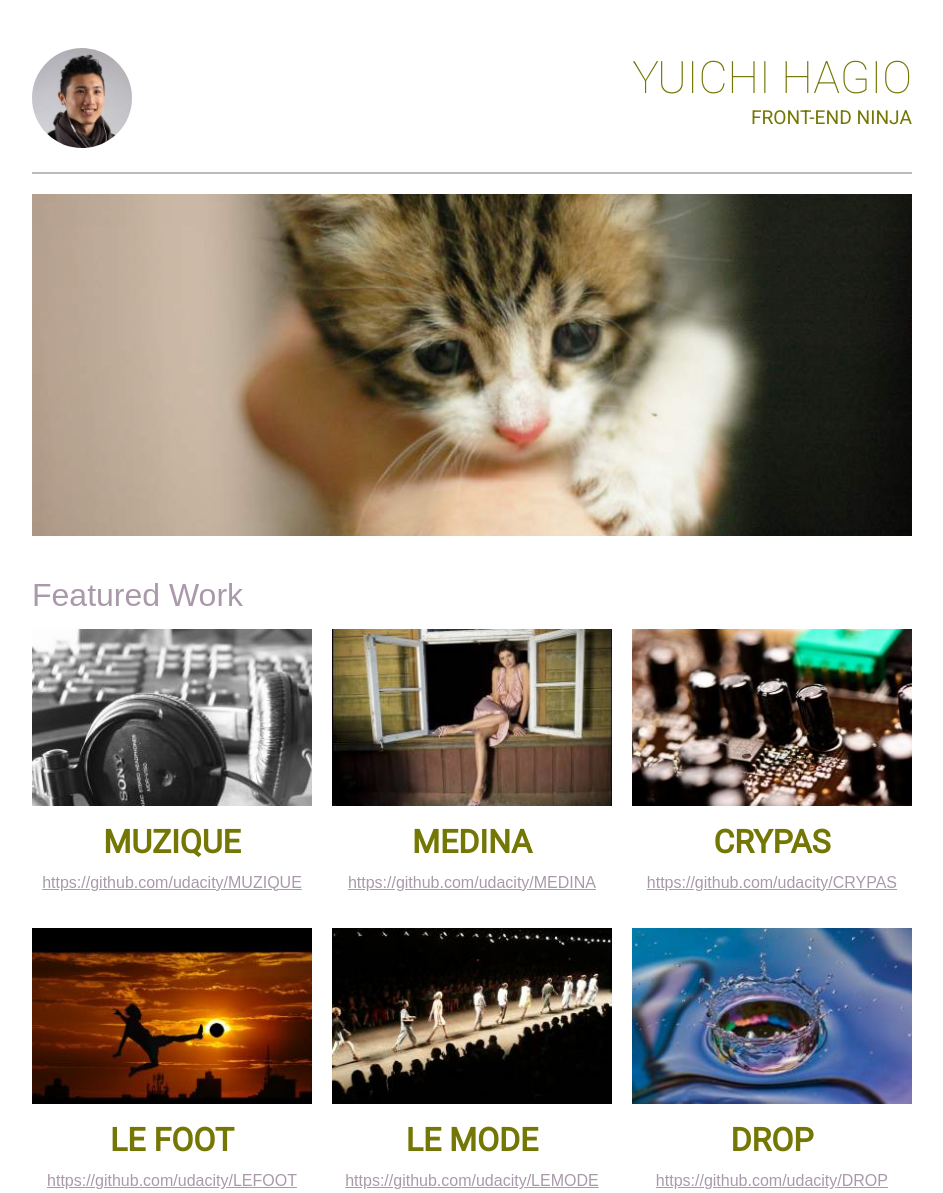
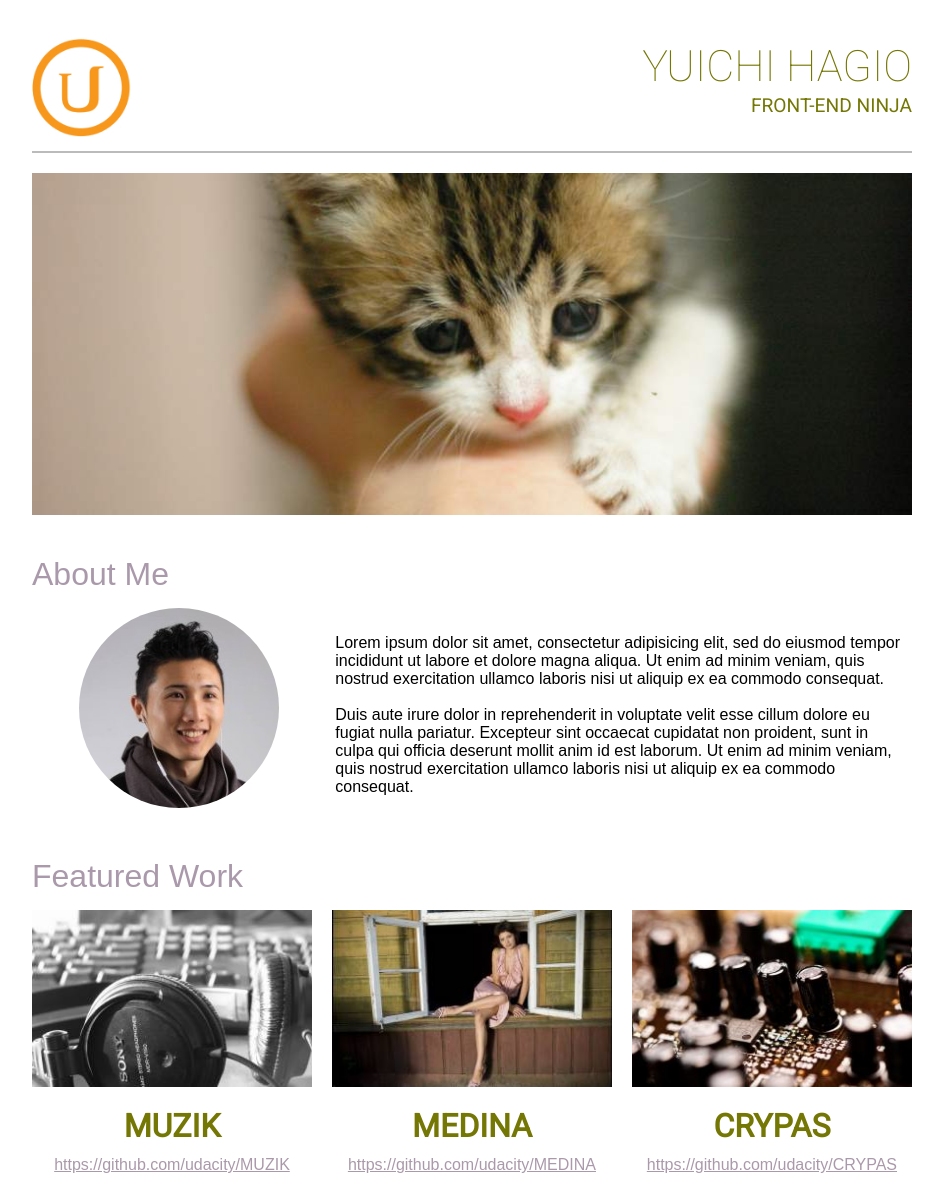
Before and after one commit to yhagio/udacity-intro-to-html-and-css, a plain HTML site: page portfolio/index.html in a window 1280 px wide. Shown: the top 1193 px of the page, without its empty margins (168-1111 px from the left). Drawn offline with Linux system fonts and the light colour scheme.

Commit message:
See changelog: Updated on Aug 15, 2015 in README

```diff
--- a/portfolio/css/main.css
+++ b/portfolio/css/main.css
@@ -1,22 +1,19 @@
-* {
-  -webkit-box-sizing: border-box;
-  -moz-box-sizing: border-box;
-  -ms-box-sizing: border-box;
-  box-sizing: border-box;
-}
-
 /***** FONT SETTINGS ******/
 body {
   font-family: sans-serif;
 }
 
-h1, h3, h4, header, .main-overlay-text {
+h1,
+h3,
+h4,
+header,
+.main-overlay-text {
   font-family: "Roboto", sans-serif;
 }
 
 h1 {
   font-weight: 100;
-  font-size: 2.8em;
+  font-size: 2.2em;
 }
 
 h2 {
@@ -29,12 +26,12 @@ h4 {
   font-size: 1.2em;
 }
 
+p {
+  font-weight: 200;
+}
+
 .main-overlay-text {
   font-size: 1.6em;
-}
-
-p {
-  font-weight: 200;
 }
 
 .work-title {
@@ -42,14 +39,16 @@ p {
 }
 
 /***** COLOR SETTINGS ******/
-h1, h3, h4 {
+h1,
+h3,
+h4 {
   color: #747704;
 }
 
-h2, .work-repo {
-  color: #A9A;
+h2,
+.work-repo {
+  color: #a9a;
 }
-
 
 /***** GENERAL ******/
 h4 {
@@ -71,21 +70,26 @@ img {
   padding: 30px 0 50px 0;
 }
 
-header, .main-image, .work {
+.main-image {
   padding: 10px;
 }
 
 /***** HEADER ******/
-.profile-image-box {
-  display: none;
+.col-6.profile-image-box {
+  width: 20%;
 }
 
-.col-6.profile-title{
+.profile-image {
   width: 100%;
+  margin-left: 10px;
+}
+
+.col-6.profile-title {
+  width: 80%;
 }
 
 hr {
-  border: 1px solid #BCBBBB;
+  border: 1px solid #bcbbbb;
   margin: 10px;
 }
 
@@ -93,6 +97,7 @@ hr {
   float: right;
   line-height: 0;
   clear: both;
+  padding-right: 10px;
 }
 /***** Main Image ******/
 
@@ -121,14 +126,41 @@ hr {
   transition: all 0.3s ease-in-out;
 }
 
+/***** About ******/
+
+.about {
+  padding: 10px;
+}
+
+.col-4.about-flex,
+.col-8.about-flex {
+  display: block;
+  width: 100%;
+}
+
+.about-image {
+  border-radius: 50%;
+  width: 200px;
+}
+
+.about-text {
+  padding: 10px;
+}
+
 /***** Featured Work ******/
+
+.work {
+  margin-bottom: 10px;
+}
+
 .feature-title {
   padding-left: 10px;
 }
 
 .each-work {
+  overflow: hidden;
   position: relative;
-  overflow: hidden;
+  padding: 10px;
 }
 
 .col-4.work {
@@ -139,7 +171,13 @@ hr {
   text-align: center;
 }
 
+.work-detail {
+  position: relative;
+  padding: 0px 10px 0 10px;
+}
+
 .work-title {
+  margin: 10px 0 15px 0;
   line-height: 0;
   clear: both;
 }
@@ -151,7 +189,7 @@ hr {
 .work-overlay {
   position: absolute;
   top: 0;
-  left: 0;
+  left: 0px;
   color: #333;
   z-index: 100;
   width: 100%;
@@ -162,8 +200,8 @@ hr {
   opacity: 0;
 }
 
-.each-work:hover .work-overlay{
-  left: 0;
+.each-work:hover .work-overlay {
+  left: -10px;
   opacity: 0.8;
   transition: all 0.3s ease-in-out;
 }
@@ -178,36 +216,53 @@ footer {
 }
 
 @media screen and (min-width: 620px) {
+
+  h1 {
+    font-size: 2.7em
+  }
+
   .main-overlay-text {
     font-weight: 100;
     font-size: 3em;
     padding-top: 40px;
   }
 
-  .profile-image-box {
-    display: block;
-  }
-
-  .profile-image {
-    width: 100px;
-    border-radius: 50px;
+  .col-6.profile-image-box {
+    width: 50%;
   }
 
   .col-6.profile-title {
     width: 50%;
   }
 
+  .profile-image {
+    width: 100px;
+  }
+
+  .col-4.about-flex {
+    width: 33.33%;
+  }
+  .col-8.about-flex {
+    width: 66.66%;
+  }
+
+  .work {
+    margin-bottom: 20px;
+  }
+
   .work-title {
     font-size: 2em;
+    margin: 25px 0 30px 0;
   }
 }
 
 @media screen and (min-width: 760px) {
+
   .main-overlay-text {
     padding-top: 70px;
   }
 
-  .work.col-4 {
+  .col-4.work {
     width: 33.33%;
   }
 }
--- a/portfolio/index.html
+++ b/portfolio/index.html
@@ -3,10 +3,10 @@
   <head>
     <meta charset="UTF-8">
     <meta name="viewport" content="width=device-width, initial-scale=1">
+    <title>YUICHI HAGIO</title>
     <link href="http://fonts.googleapis.com/css?family=Roboto:400,100" rel="stylesheet">
     <link rel="stylesheet" href="css/grid.css">
     <link rel="stylesheet" href="css/main.css">
-    <title>YUICHI HAGIO</title>
   </head>
 
   <body>
@@ -16,7 +16,7 @@
       <!-- Header -->
       <header class="row">
         <div class="col-6 profile-image-box">
-          <img src="./images/profile.jpg" alt="Profile Logo Image" class="profile-image">
+          <img src="./images/udacity-logo.jpg" alt="Profile Logo Image" class="profile-image">
         </div>
 
         <div class="col-6 profile-title">
@@ -30,12 +30,40 @@
       <!-- Main Image -->
       <div class="row">
         <div class="main-image col-12 center-text">
-          <img src="./images/mini-kitty.jpeg" srcset="./images/mini-kitty.jpeg 400w, ./images/small-kitty.jpeg 600w, ./images/large-kitty.jpeg 800w" alt="main image">
+          <img src="./images/mini-kitty.jpeg"
+               srcset="./images/mini-kitty.jpeg 400w,
+                       ./images/small-kitty.jpeg 600w,
+                       ./images/large-kitty.jpeg 800w"
+               sizes="100vw"
+               alt="main image">
           <div class="main-overlay center-text">
             <p class="main-overlay-text">I'm a Front-End Ninja</p>
           </div>
         </div>
       </div>
+
+      <!-- About Me -->
+      <section class="row">
+        <div class="col-12 feature-title">
+          <h2>About Me</h2>
+        </div>
+
+        <div class="row about">
+          <div class="col-4 about-flex">
+            <div class="about-profile center-text">
+              <img src="./images/profile.jpg" alt="About Profile Image" class="about-image">
+            </div>
+          </div>
+
+          <div class="col-8 about-flex">
+            <p class="about-text">
+              Lorem ipsum dolor sit amet, consectetur adipisicing elit, sed do eiusmod tempor incididunt ut labore et dolore magna aliqua. Ut enim ad minim veniam, quis nostrud exercitation ullamco laboris nisi ut aliquip ex ea commodo consequat.
+              <br /><br />
+              Duis aute irure dolor in reprehenderit in voluptate velit esse cillum dolore eu fugiat nulla pariatur. Excepteur sint occaecat cupidatat non proident, sunt in culpa qui officia deserunt mollit anim id est laborum. Ut enim ad minim veniam, quis nostrud exercitation ullamco laboris nisi ut aliquip ex ea commodo consequat.
+            </p>
+          </div>
+        </div>
+      </section>
 
       <!-- Featured Works -->
       <div class="row">
@@ -52,16 +80,16 @@
               <a href="https://github.com/udacity/MUZIQUE">
                 <img src="./images/work-one.jpeg" alt="work image 1" class="left">
                 <div class="work-overlay">
-                  <h2>MUZIQUE</h2>
+                  <h2>MUZIK</h2>
                   <p>Simple and beautiful</p>
                 </div>
               </a>
             </div>
 
-            <h3 class="work-title work-side">MUZIQUE</h3>
-            <p>
-              <a href="https://github.com/udacity/MUZIQUE" class="work-repo">https://github.com/udacity/MUZIQUE</a>
-            </p>
+            <div class="work-detail">
+              <h3 class="work-title work-side">MUZIK</h3>
+              <a href="https://github.com/udacity/MUZIK" class="work-repo">https://github.com/udacity/MUZIK</a>
+            </div>
           </section>
 
           <!-- Work 2 -->
@@ -71,15 +99,15 @@
                 <img src="./images/work-two.jpeg" alt="work image 2">
                 <div class="work-overlay">
                   <h2>MEDINA</h2>
-                  <p>Elegant and addictive</p>
+                  <p>Elegant and sexy</p>
                 </div>
               </a>
             </div>
 
-            <h3 class="work-title">MEDINA</h3>
-            <p>
+            <div class="work-detail">
+              <h3 class="work-title">MEDINA</h3>
               <a href="https://github.com/udacity/MEDINA" class="work-repo">https://github.com/udacity/MEDINA</a>
-            </p>
+            </div>
           </section>
 
           <!-- Work 3 -->
@@ -94,10 +122,10 @@
               </a>
             </div>
 
-            <h3 class="work-title work-side">CRYPAS</h3>
-            <p>
+            <div class="work-detail">
+              <h3 class="work-title work-side">CRYPAS</h3>
               <a href="https://github.com/udacity/CRYPAS" class="work-repo">https://github.com/udacity/CRYPAS</a>
-            </p>
+            </div>
           </section>
 
           <!-- Work 4 -->
@@ -112,10 +140,10 @@
               </a>
             </div>
 
-            <h3 class="work-title work-side">LE FOOT</h3>
-            <p>
+            <div class="work-detail">
+              <h3 class="work-title work-side">LE FOOT</h3>
               <a href="https://github.com/udacity/LEFOOT" class="work-repo">https://github.com/udacity/LEFOOT</a>
-            </p>
+            </div>
           </section>
 
           <!-- Work 5 -->
@@ -130,10 +158,10 @@
               </a>
             </div>
 
-            <h3 class="work-title">LE MODE</h3>
-            <p>
+            <div class="work-detail">
+              <h3 class="work-title">LE MODE</h3>
               <a href="https://github.com/udacity/LEMODE" class="work-repo">https://github.com/udacity/LEMODE</a>
-            </p>
+            </div>
           </section>
 
           <!-- Work 6 -->
@@ -148,10 +176,10 @@
               </a>
             </div>
 
-            <h3 class="work-title work-side">DROP</h3>
-            <p>
+            <div class="work-detail">
+              <h3 class="work-title work-side">DROP</h3>
               <a href="https://github.com/udacity/DROP" class="work-repo">https://github.com/udacity/DROP</a>
-            </p>
+            </div>
           </section>
         </div>
       </div>
```
Also changed, not shown: portfolio/images/udacity-logo.jpg (added), 1 other file.
